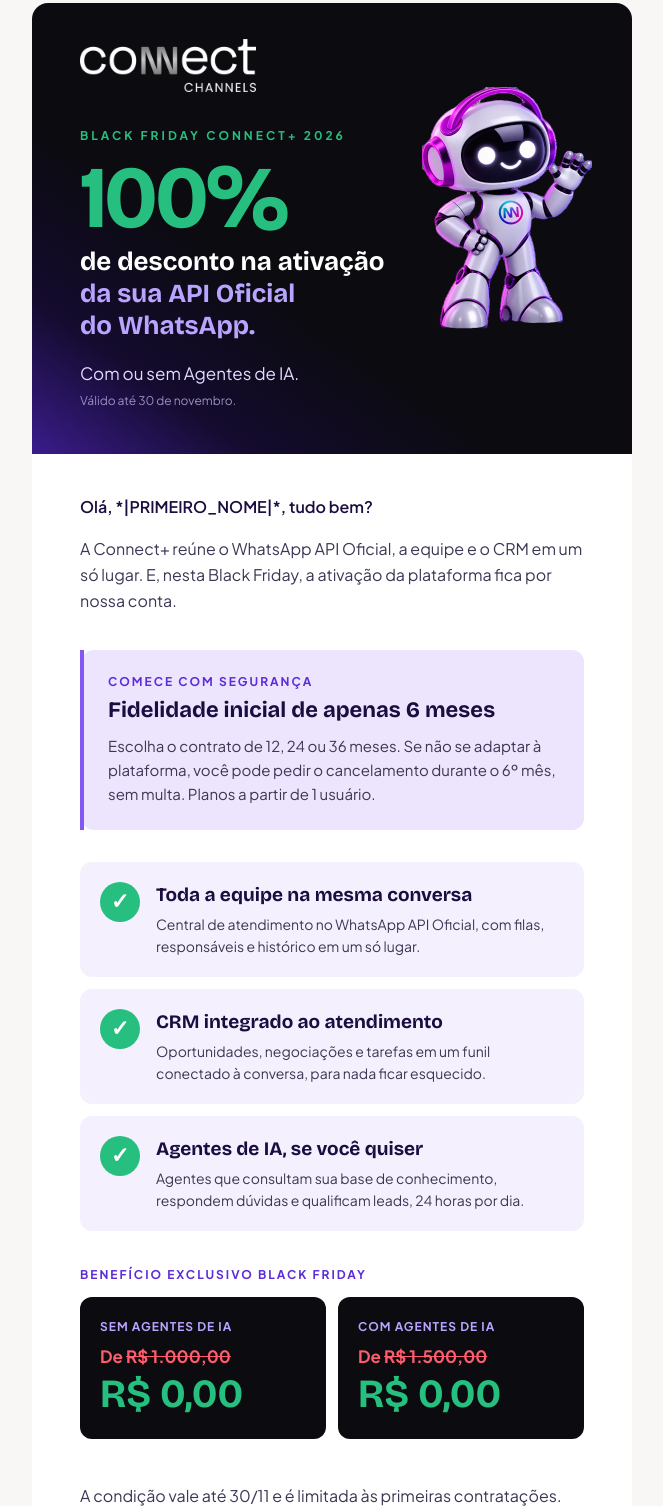
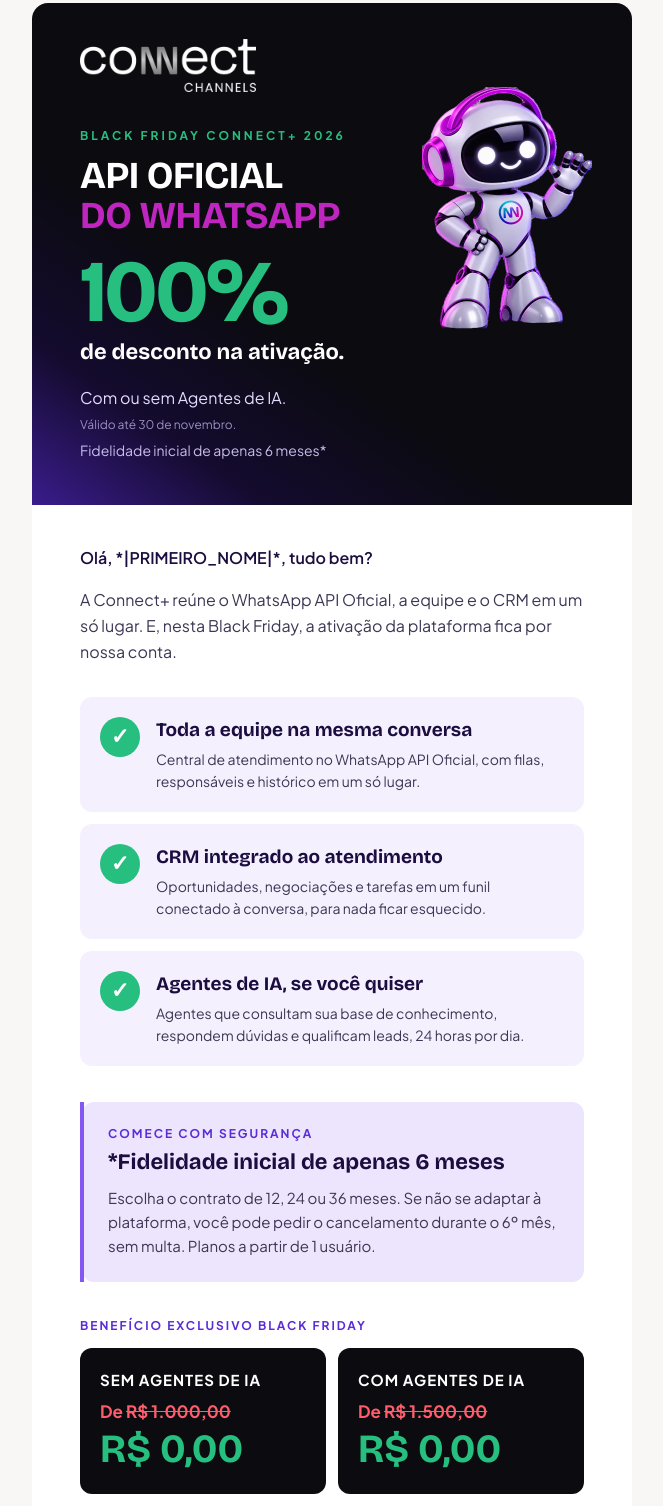
Before and after one commit to GetterPaulo/connect-email-assets, a plain HTML site: page black-friday-01/index.html in a window 1280 px wide. Shown: the part 21-1527 px from the top of the page, without its empty margins (308-971 px from the left). Drawn offline with nearby package versions, Linux system fonts and the light colour scheme.

Commit message:
Black Friday: API Oficial do WhatsApp em destaque, fidelidade no topo e rótulos dos preços em branco (claude)
Co-Authored-By: Claude Opus 5.5 <noreply@anthropic.com>

```diff
--- a/black-friday-01/index.html
+++ b/black-friday-01/index.html
@@ -30,7 +30,9 @@
     .vit{width:84px !important;padding-top:28px !important;}
     .vit-img{width:84px !important;height:auto !important;}
     .eyebrow{letter-spacing:2px !important;}
-    .h1bf{font-size:20px !important;line-height:25px !important;}
+    .h1bf{font-size:18px !important;line-height:24px !important;}
+    .h1api{font-size:28px !important;line-height:31px !important;}
+    .fid{font-size:13px !important;line-height:20px !important;}
     .big{font-size:64px !important;line-height:62px !important;}
   }
   @media (prefers-color-scheme:dark){
@@ -40,6 +42,7 @@
     .t-body{color:#D9D1F2 !important;}
     .bg-soft{background:#241A3A !important;}
     .t-accent{color:#B9A4FF !important;}
+    .t-magenta{color:#BF26BF !important;}
   }
   [data-ogsc] .t-dark{color:#F3EFFF !important;}
   [data-ogsc] .t-body{color:#D9D1F2 !important;}
@@ -50,7 +53,7 @@
 
 <!-- Pré-header (aparece ao lado do assunto na caixa de entrada) -->
 <div style="display:none;max-height:0;overflow:hidden;mso-hide:all;font-size:1px;line-height:1px;color:#F9F7F6;opacity:0;">
-Ativação grátis da sua API Oficial do WhatsApp, com ou sem Agentes de IA. Até 30/11.&#847;&zwnj;&nbsp;&#847;&zwnj;&nbsp;&#847;&zwnj;&nbsp;&#847;&zwnj;&nbsp;&#847;&zwnj;&nbsp;&#847;&zwnj;&nbsp;&#847;&zwnj;&nbsp;&#847;&zwnj;&nbsp;&#847;&zwnj;&nbsp;&#847;&zwnj;&nbsp;
+Ativação grátis da API Oficial do WhatsApp, com ou sem Agentes de IA. Até 30/11.&#847;&zwnj;&nbsp;&#847;&zwnj;&nbsp;&#847;&zwnj;&nbsp;&#847;&zwnj;&nbsp;&#847;&zwnj;&nbsp;&#847;&zwnj;&nbsp;&#847;&zwnj;&nbsp;&#847;&zwnj;&nbsp;&#847;&zwnj;&nbsp;&#847;&zwnj;&nbsp;
 </div>
 
 <table role="presentation" width="100%" cellpadding="0" cellspacing="0" border="0" class="bg-page" style="background:#F9F7F6;">
@@ -66,15 +69,17 @@ Ativação grátis da sua API Oficial do WhatsApp, com ou sem Agentes de IA. At
         <td valign="top" style="vertical-align:top;">
           <img src="https://raw.githubusercontent.com/GetterPaulo/connect-email-assets/main/email-01/logo-connect.png" width="176" height="53" alt="Connect Channels Solutions" style="width:176px;height:auto;color:#FFFFFF;font-family:Arial,sans-serif;font-size:18px;line-height:24px;font-weight:bold;">
           <p class="eyebrow" style="margin:36px 0 12px;font-family:'Plus Jakarta Sans',Arial,sans-serif;font-size:12px;line-height:16px;letter-spacing:3px;font-weight:700;color:#26BF7F;text-transform:uppercase;">Black Friday Connect+ 2026</p>
-          <p class="big" style="margin:0;font-family:'Bricolage Grotesque',Arial,sans-serif;font-size:88px;line-height:84px;font-weight:700;color:#26BF7F;letter-spacing:-2px;">100%</p>
-          <h1 class="h1bf" style="margin:6px 0 0;font-family:'Bricolage Grotesque',Arial,sans-serif;font-size:26px;line-height:32px;font-weight:700;color:#FFFFFF;">de desconto na ativação<br><span style="color:#B9A4FF;">da sua API Oficial<br>do WhatsApp.</span></h1>
+          <h1 class="h1api" style="margin:0;font-family:'Bricolage Grotesque',Arial,sans-serif;font-size:38px;line-height:40px;font-weight:700;color:#FFFFFF;text-transform:uppercase;letter-spacing:-0.5px;">API Oficial<br><span class="t-magenta" style="color:#BF26BF;">do WhatsApp</span></h1>
+          <p class="big" style="margin:14px 0 0;font-family:'Bricolage Grotesque',Arial,sans-serif;font-size:88px;line-height:84px;font-weight:700;color:#26BF7F;letter-spacing:-2px;">100%</p>
+          <p class="h1bf" style="margin:4px 0 0;font-family:'Bricolage Grotesque',Arial,sans-serif;font-size:22px;line-height:28px;font-weight:700;color:#FFFFFF;">de desconto na ativação.</p>
         </td>
         <td class="vit" width="170" align="right" valign="top" style="width:170px;vertical-align:top;padding-top:48px;">
           <img class="vit-img" src="https://raw.githubusercontent.com/GetterPaulo/connect-email-assets/main/black-friday-01/vitoria-v4.png" width="170" height="246" alt="Vitória, assistente da Connect+" style="width:170px;height:246px;">
         </td>
       </tr></table>
-      <p style="margin:18px 0 0;font-family:'Plus Jakarta Sans',Arial,sans-serif;font-size:17px;line-height:26px;color:#E4DCFF;">Com ou sem Agentes de IA.</p>
+      <p style="margin:20px 0 0;font-family:'Plus Jakarta Sans',Arial,sans-serif;font-size:16px;line-height:24px;color:#E4DCFF;">Com ou sem Agentes de IA.</p>
       <p style="margin:6px 0 0;font-family:'Plus Jakarta Sans',Arial,sans-serif;font-size:12px;line-height:18px;color:#9A8FC2;">Válido até 30 de novembro.</p>
+      <p class="fid" style="margin:6px 0 0;font-family:'Plus Jakarta Sans',Arial,sans-serif;font-size:14px;line-height:21px;color:#C9BEEA;">Fidelidade inicial de apenas 6 meses*</p>
     </td>
   </tr>
 
@@ -83,19 +88,6 @@ Ativação grátis da sua API Oficial do WhatsApp, com ou sem Agentes de IA. At
     <td class="px bg-card" bgcolor="#FFFFFF" style="background:#FFFFFF;padding:40px 48px 8px;">
       <p class="t-dark" style="margin:0 0 16px;font-family:'Plus Jakarta Sans',Arial,sans-serif;font-size:16px;line-height:26px;color:#1B0D40;font-weight:600;">Olá, *|PRIMEIRO_NOME|*, tudo bem?</p>
       <p class="t-body" style="margin:0;font-family:'Plus Jakarta Sans',Arial,sans-serif;font-size:16px;line-height:26px;color:#3D3654;">A Connect+ reúne o WhatsApp API Oficial, a equipe e o CRM em um só lugar. E, nesta Black Friday, a ativação da plataforma fica por nossa conta.</p>
-    </td>
-  </tr>
-
-  <!-- DESTAQUE: FIDELIDADE -->
-  <tr>
-    <td class="px bg-card" bgcolor="#FFFFFF" style="background:#FFFFFF;padding:28px 48px 8px;">
-      <table role="presentation" width="100%" cellpadding="0" cellspacing="0" border="0">
-        <tr><td class="bg-soft" style="background:#ECE5FD;border-left:4px solid #8357F2;border-radius:12px;padding:24px;">
-          <p class="t-accent" style="margin:0 0 6px;font-family:'Plus Jakarta Sans',Arial,sans-serif;font-size:12px;line-height:16px;letter-spacing:2px;font-weight:700;color:#5C2CD9;text-transform:uppercase;">Comece com segurança</p>
-          <p class="t-dark" style="margin:0 0 10px;font-family:'Bricolage Grotesque',Arial,sans-serif;font-size:22px;line-height:28px;font-weight:700;color:#1B0D40;">Fidelidade inicial de apenas 6 meses</p>
-          <p class="t-body" style="margin:0;font-family:'Plus Jakarta Sans',Arial,sans-serif;font-size:15px;line-height:24px;color:#3D3654;">Escolha o contrato de 12, 24 ou 36 meses. Se não se adaptar à plataforma, você pode pedir o cancelamento durante o 6º mês, sem multa. Planos a partir de 1 usuário.</p>
-        </td></tr>
-      </table>
     </td>
   </tr>
 
@@ -140,6 +132,19 @@ Ativação grátis da sua API Oficial do WhatsApp, com ou sem Agentes de IA. At
     </td>
   </tr>
 
+  <!-- DESTAQUE: FIDELIDADE -->
+  <tr>
+    <td class="px bg-card" bgcolor="#FFFFFF" style="background:#FFFFFF;padding:28px 48px 8px;">
+      <table role="presentation" width="100%" cellpadding="0" cellspacing="0" border="0">
+        <tr><td class="bg-soft" style="background:#ECE5FD;border-left:4px solid #8357F2;border-radius:12px;padding:24px;">
+          <p class="t-accent" style="margin:0 0 6px;font-family:'Plus Jakarta Sans',Arial,sans-serif;font-size:12px;line-height:16px;letter-spacing:2px;font-weight:700;color:#5C2CD9;text-transform:uppercase;">Comece com segurança</p>
+          <p class="t-dark" style="margin:0 0 10px;font-family:'Bricolage Grotesque',Arial,sans-serif;font-size:22px;line-height:28px;font-weight:700;color:#1B0D40;">*Fidelidade inicial de apenas 6 meses</p>
+          <p class="t-body" style="margin:0;font-family:'Plus Jakarta Sans',Arial,sans-serif;font-size:15px;line-height:24px;color:#3D3654;">Escolha o contrato de 12, 24 ou 36 meses. Se não se adaptar à plataforma, você pode pedir o cancelamento durante o 6º mês, sem multa. Planos a partir de 1 usuário.</p>
+        </td></tr>
+      </table>
+    </td>
+  </tr>
+
   <!-- OFERTA: 2 colunas -->
   <tr>
     <td class="px bg-card" bgcolor="#FFFFFF" style="background:#FFFFFF;padding:28px 48px 8px;">
@@ -147,14 +152,14 @@ Ativação grátis da sua API Oficial do WhatsApp, com ou sem Agentes de IA. At
       <table role="presentation" width="100%" cellpadding="0" cellspacing="0" border="0"><tr>
         <td class="col" width="50%" valign="top" style="width:50%;padding:0 6px 0 0;">
           <table role="presentation" width="100%" cellpadding="0" cellspacing="0" border="0"><tr><td bgcolor="#0B0B10" style="background:#0B0B10;border-radius:12px;padding:22px 20px;">
-            <p style="margin:0 0 10px;font-family:'Plus Jakarta Sans',Arial,sans-serif;font-size:12px;line-height:16px;font-weight:700;color:#B9A4FF;text-transform:uppercase;letter-spacing:1px;">Sem Agentes de IA</p>
+            <p style="margin:0 0 10px;font-family:'Plus Jakarta Sans',Arial,sans-serif;font-size:15px;line-height:20px;font-weight:800;color:#FFFFFF;text-transform:uppercase;letter-spacing:1px;">Sem Agentes de IA</p>
             <p style="margin:0;font-family:'Plus Jakarta Sans',Arial,sans-serif;font-size:17px;line-height:22px;font-weight:700;color:#FF5C6C;">De <span style="text-decoration:line-through;">R$ 1.000,00</span></p>
             <p style="margin:4px 0 0;font-family:'Bricolage Grotesque',Arial,sans-serif;font-size:40px;line-height:46px;font-weight:700;color:#26BF7F;">R$ 0,00</p>
           </td></tr></table>
         </td>
         <td class="col" width="50%" valign="top" style="width:50%;padding:0 0 0 6px;">
           <table role="presentation" width="100%" cellpadding="0" cellspacing="0" border="0"><tr><td bgcolor="#0B0B10" style="background:#0B0B10;border-radius:12px;padding:22px 20px;">
-            <p style="margin:0 0 10px;font-family:'Plus Jakarta Sans',Arial,sans-serif;font-size:12px;line-height:16px;font-weight:700;color:#B9A4FF;text-transform:uppercase;letter-spacing:1px;">Com Agentes de IA</p>
+            <p style="margin:0 0 10px;font-family:'Plus Jakarta Sans',Arial,sans-serif;font-size:15px;line-height:20px;font-weight:800;color:#FFFFFF;text-transform:uppercase;letter-spacing:1px;">Com Agentes de IA</p>
             <p style="margin:0;font-family:'Plus Jakarta Sans',Arial,sans-serif;font-size:17px;line-height:22px;font-weight:700;color:#FF5C6C;">De <span style="text-decoration:line-through;">R$ 1.500,00</span></p>
             <p style="margin:4px 0 0;font-family:'Bricolage Grotesque',Arial,sans-serif;font-size:40px;line-height:46px;font-weight:700;color:#26BF7F;">R$ 0,00</p>
           </td></tr></table>
```
